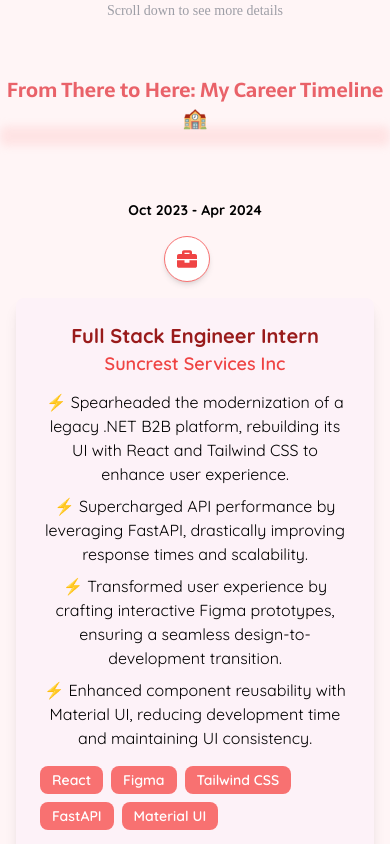
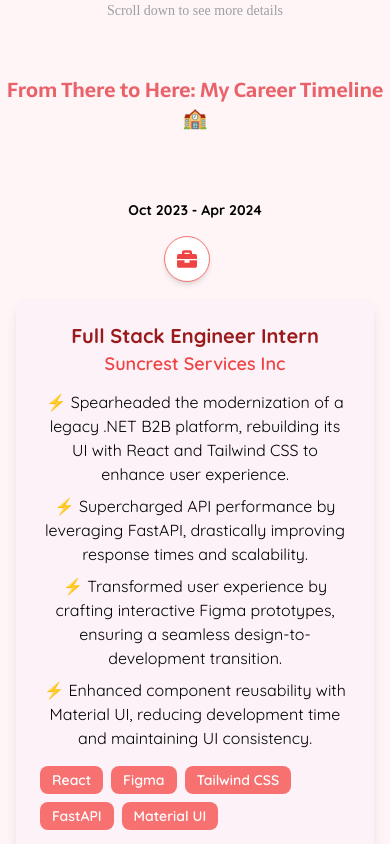
Before and after one commit to Apurv103/portfolio-apurv, a Next.js app: page / in a window 390 px wide. Shown: the part 780-1624 px from the top of the page. Built offline with nearby package versions, Linux system fonts and the light colour scheme; a web font is replaced by a local one.

Commit message:
shadow check

```diff
--- a/app/components/Experience.tsx
+++ b/app/components/Experience.tsx
@@ -128,9 +128,9 @@
       </div>
 
       <div className='flex justify-center relative text-xl font-bold text-center inline-block pb-2 font-sarala mt-6'>
-        <h2 className='relative heading '>
+        <h2 className='relative heading'>
           From There to Here: My Career Timeline 🏫
-          <span className='absolute inset-x-0 bottom-[-6px] h-5 bg-red-200 blur-sm opacity-40 rounded-md transform translate-y-2'></span>
+          <span className='absolute inset-x-0 bottom-[-6px] h-5 bg-red-200 opacity-70 rounded-md transform translate-y-2 hidden md:block blur-sm md:blur-md'></span>
         </h2>
       </div>
 
--- a/app/components/Projects.tsx
+++ b/app/components/Projects.tsx
@@ -52,9 +52,9 @@
   return (
     <section id='projects' className='font-quicksand py-16 relative background'>
       <div className='flex justify-center relative text-xl font-bold text-center inline-block pb-2 font-sarala mt-6'>
-        <h2 className='relative heading '>
+        <h2 className='relative heading'>
           These are the projects that define my journey in development.
-          <span className='absolute inset-x-0 bottom-[-6px] h-5 bg-red-200 blur-sm opacity-40 rounded-md transform translate-y-2'></span>
+          <span className='absolute inset-x-0 bottom-[-6px] h-5 bg-red-200 opacity-70 rounded-md transform translate-y-2 hidden md:block blur-sm md:blur-md'></span>
         </h2>
       </div>
 
```
